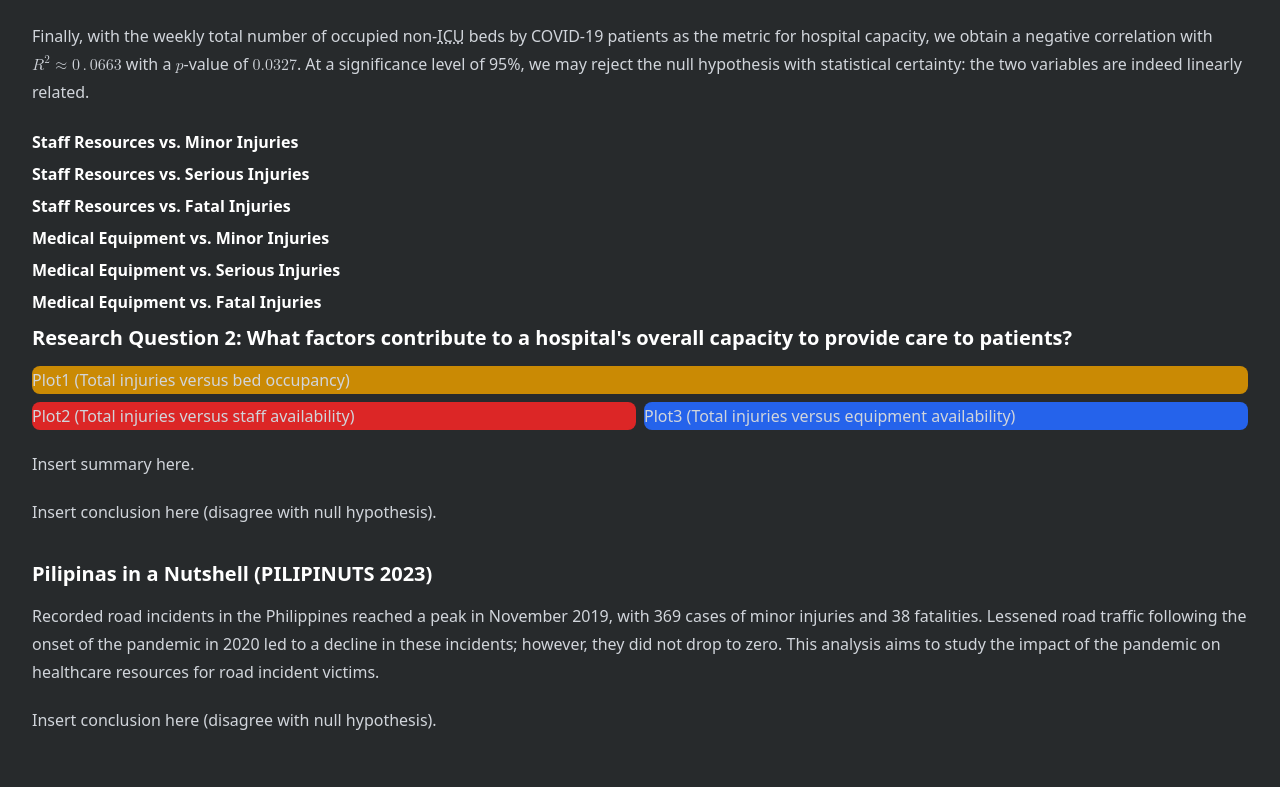
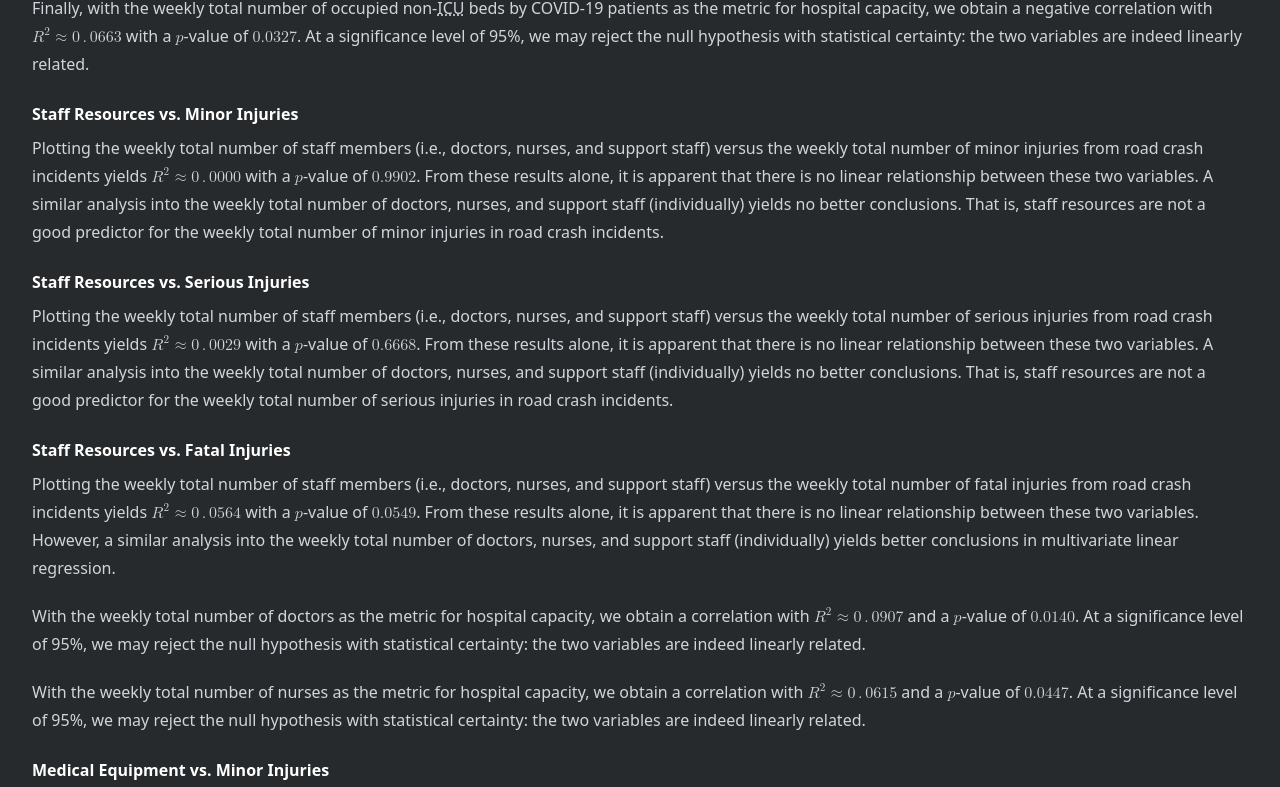
Before and after one commit to bantay-bangga/bantay-bangga.github.io, a SvelteKit app: page / in a window 1280 px wide. Shown: the part 3982-4769 px from the top of the page. Built offline with nearby package versions, Linux system fonts and the light colour scheme.

Commit message:
feat: add results for medical staff analysis

```diff
--- a/src/routes/+page.svelte
+++ b/src/routes/+page.svelte
@@ -279,8 +279,8 @@
         <math xmlns="http://www.w3.org/1998/Math/MathML"><mi>p</mi></math>-value of
         <math xmlns="http://www.w3.org/1998/Math/MathML"><mrow><mn>0</mn><mi>.</mi><mn>0094</mn></mrow></math>. At a
         significance level of 95%, we may reject the null hypothesis with statistical certainty: the two variables are
-        indeed linearly related. When the weekly total number of occupied <abbr title="Intensive Care Unit">ICU</abbr> beds
-        with COVID-19 patients increase,
+        indeed linearly related.
+        <!-- TODO: Describe the trend. "When the X decreases, Y increases." -->
     </p>
     <p>
         Finally, with the weekly total number of occupied non-<abbr title="Intensive Care Unit">ICU</abbr> beds by
@@ -297,13 +297,94 @@
         <math xmlns="http://www.w3.org/1998/Math/MathML"><mrow><mn>0</mn><mi>.</mi><mn>0327</mn></mrow></math>. At a
         significance level of 95%, we may reject the null hypothesis with statistical certainty: the two variables are
         indeed linearly related.
+        <!-- TODO: Describe the trend. "When the X decreases, Y increases." -->
     </p>
 
     <h4>Staff Resources vs. Minor Injuries</h4>
+    <p>
+        Plotting the weekly total number of staff members (i.e., doctors, nurses, and support staff) versus the weekly
+        total number of minor injuries from road crash incidents yields <math xmlns="http://www.w3.org/1998/Math/MathML"
+            ><mrow
+                ><msup><mi>R</mi><mn>2</mn></msup><mo>&#x2248;</mo><mn>0</mn><mo separator="true">.</mo><mrow
+                    ><mn>0000</mn></mrow
+                ></mrow
+            ></math
+        >
+        with a <math xmlns="http://www.w3.org/1998/Math/MathML"><mi>p</mi></math>-value of
+        <math xmlns="http://www.w3.org/1998/Math/MathML"><mrow><mn>0</mn><mi>.</mi><mn>9902</mn></mrow></math>. From
+        these results alone, it is apparent that there is no linear relationship between these two variables. A similar
+        analysis into the weekly total number of doctors, nurses, and support staff (individually) yields no better
+        conclusions. That is, staff resources are not a good predictor for the weekly total number of minor injuries in
+        road crash incidents.
+    </p>
 
     <h4>Staff Resources vs. Serious Injuries</h4>
+    <p>
+        Plotting the weekly total number of staff members (i.e., doctors, nurses, and support staff) versus the weekly
+        total number of serious injuries from road crash incidents yields <math
+            xmlns="http://www.w3.org/1998/Math/MathML"
+            ><mrow
+                ><msup><mi>R</mi><mn>2</mn></msup><mo>&#x2248;</mo><mn>0</mn><mo separator="true">.</mo><mrow
+                    ><mn>0029</mn></mrow
+                ></mrow
+            ></math
+        >
+        with a <math xmlns="http://www.w3.org/1998/Math/MathML"><mi>p</mi></math>-value of
+        <math xmlns="http://www.w3.org/1998/Math/MathML"><mrow><mn>0</mn><mi>.</mi><mn>6668</mn></mrow></math>. From
+        these results alone, it is apparent that there is no linear relationship between these two variables. A similar
+        analysis into the weekly total number of doctors, nurses, and support staff (individually) yields no better
+        conclusions. That is, staff resources are not a good predictor for the weekly total number of serious injuries
+        in road crash incidents.
+    </p>
 
     <h4>Staff Resources vs. Fatal Injuries</h4>
+    <p>
+        Plotting the weekly total number of staff members (i.e., doctors, nurses, and support staff) versus the weekly
+        total number of fatal injuries from road crash incidents yields <math xmlns="http://www.w3.org/1998/Math/MathML"
+            ><mrow
+                ><msup><mi>R</mi><mn>2</mn></msup><mo>&#x2248;</mo><mn>0</mn><mo separator="true">.</mo><mrow
+                    ><mn>0564</mn></mrow
+                ></mrow
+            ></math
+        >
+        with a <math xmlns="http://www.w3.org/1998/Math/MathML"><mi>p</mi></math>-value of
+        <math xmlns="http://www.w3.org/1998/Math/MathML"><mrow><mn>0</mn><mi>.</mi><mn>0549</mn></mrow></math>. From
+        these results alone, it is apparent that there is no linear relationship between these two variables. However, a
+        similar analysis into the weekly total number of doctors, nurses, and support staff (individually) yields better
+        conclusions in multivariate linear regression.
+    </p>
+    <p>
+        With the weekly total number of doctors as the metric for hospital capacity, we obtain a correlation with
+        <math xmlns="http://www.w3.org/1998/Math/MathML"
+            ><mrow
+                ><msup><mi>R</mi><mn>2</mn></msup><mo>&#x2248;</mo><mn>0</mn><mo separator="true">.</mo><mrow
+                    ><mn>0907</mn></mrow
+                ></mrow
+            ></math
+        >
+        and a
+        <math xmlns="http://www.w3.org/1998/Math/MathML"><mi>p</mi></math>-value of
+        <math xmlns="http://www.w3.org/1998/Math/MathML"><mrow><mn>0</mn><mi>.</mi><mn>0140</mn></mrow></math>. At a
+        significance level of 95%, we may reject the null hypothesis with statistical certainty: the two variables are
+        indeed linearly related.
+        <!-- TODO: Describe the trend. "When the X decreases, Y increases." -->
+    </p>
+    <p>
+        With the weekly total number of nurses as the metric for hospital capacity, we obtain a correlation with
+        <math xmlns="http://www.w3.org/1998/Math/MathML"
+            ><mrow
+                ><msup><mi>R</mi><mn>2</mn></msup><mo>&#x2248;</mo><mn>0</mn><mo separator="true">.</mo><mrow
+                    ><mn>0615</mn></mrow
+                ></mrow
+            ></math
+        >
+        and a
+        <math xmlns="http://www.w3.org/1998/Math/MathML"><mi>p</mi></math>-value of
+        <math xmlns="http://www.w3.org/1998/Math/MathML"><mrow><mn>0</mn><mi>.</mi><mn>0447</mn></mrow></math>. At a
+        significance level of 95%, we may reject the null hypothesis with statistical certainty: the two variables are
+        indeed linearly related.
+        <!-- TODO: Describe the trend. "When the X decreases, Y increases." -->
+    </p>
 
     <h4>Medical Equipment vs. Minor Injuries</h4>
 
```
